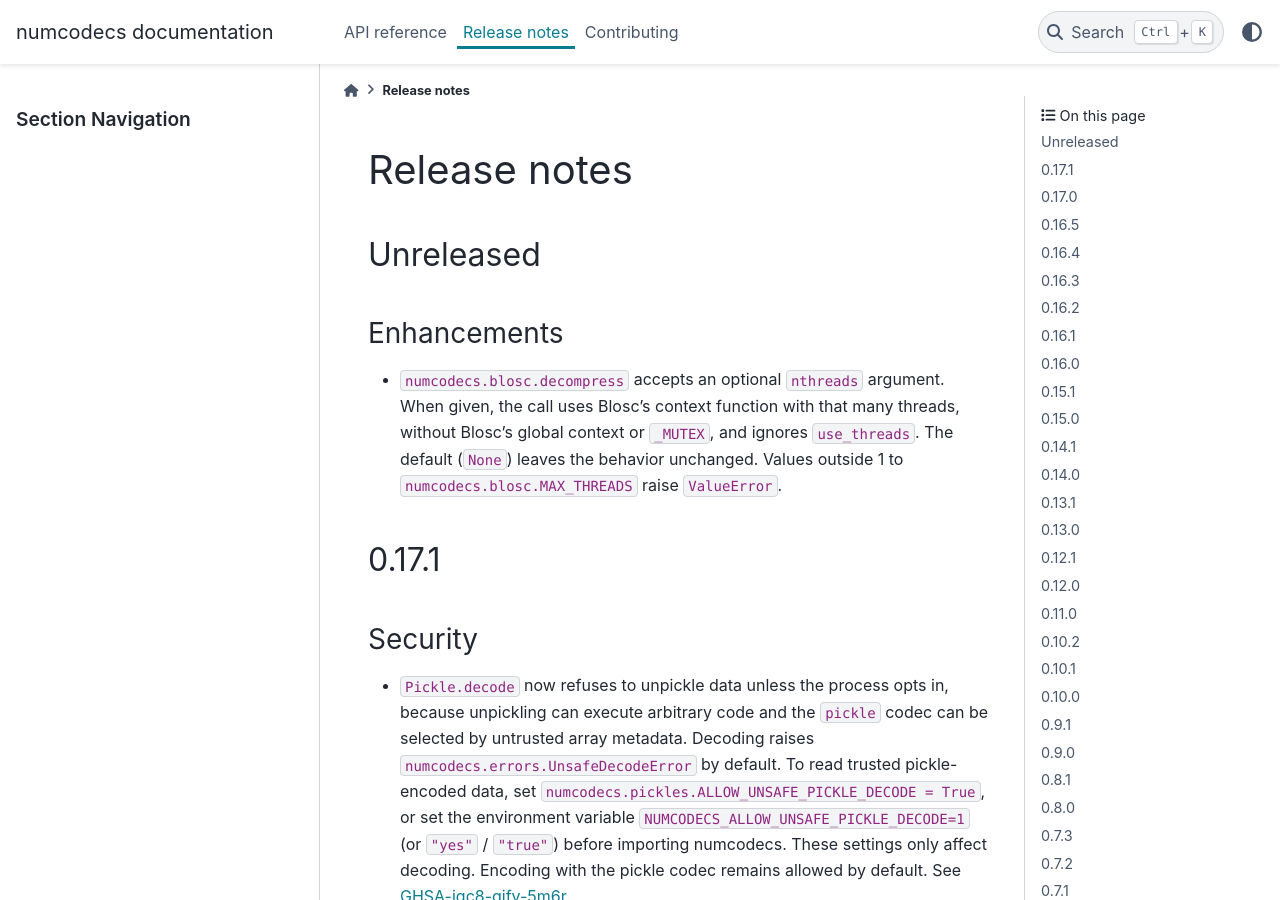
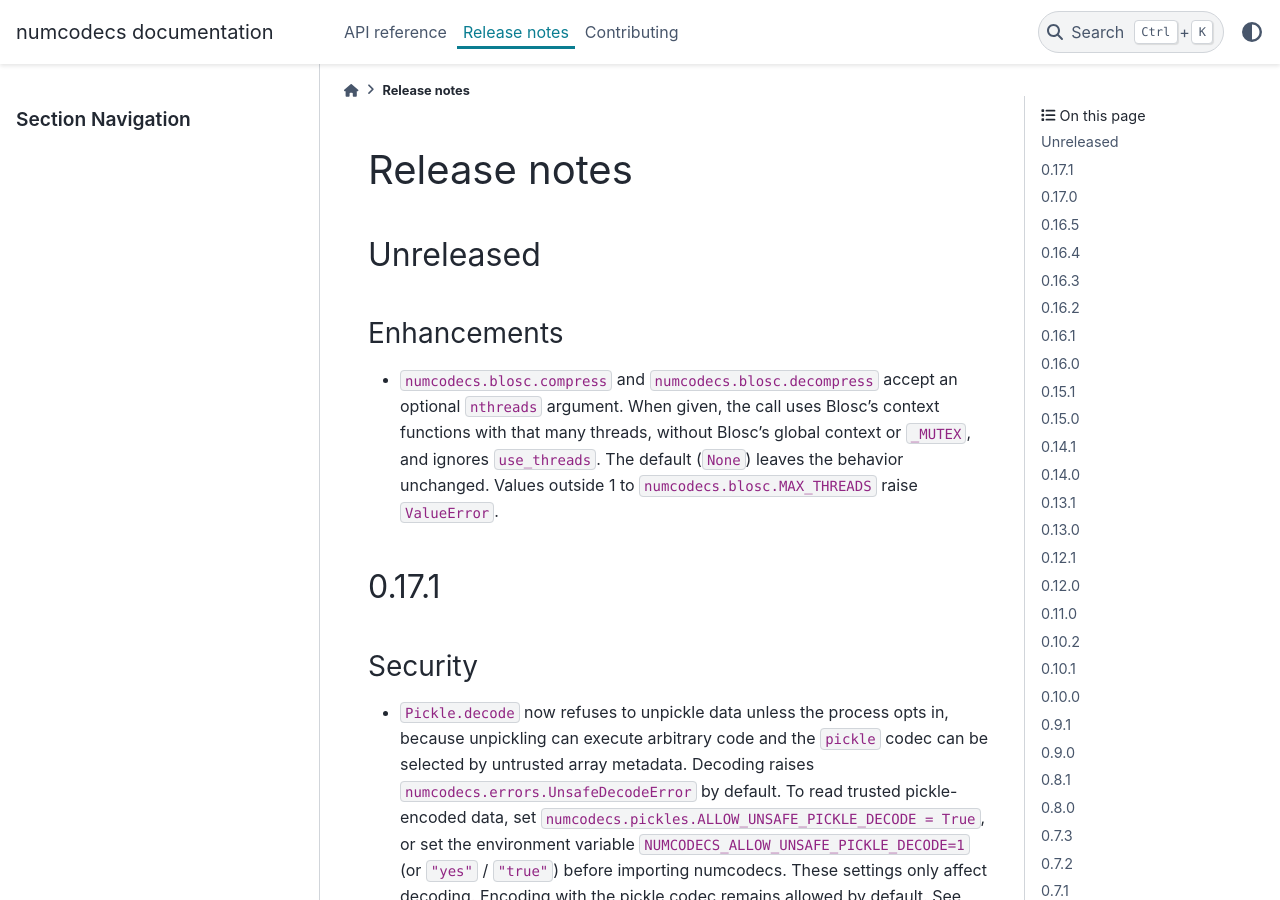
Before and after one commit to zarr-developers/numcodecs, a Sphinx documentation site: the page built from docs/release.md, in a window 1280 px wide and 900 px high. Built offline with Sphinx 7.4.7 and the PyData theme 0.15.4, drawn with Linux system fonts in a browser that asks for light colours; the version number could not be read and is left out.

Commit message:
Add optional nthreads argument to blosc.compress
Same behavior as for decompress: when nthreads is given, compress calls
blosc_compress_ctx with that many threads, without Blosc's global context
or _MUTEX, and ignores use_threads. For a buffer of several blocks and
nthreads above 1 the compressed bytes can differ between calls (the blocks
can appear in a different order); the decompressed data is the same.

```diff
--- a/docs/release.md
+++ b/docs/release.md
@@ -16,10 +16,11 @@
 
 ### Enhancements
 
-* `numcodecs.blosc.decompress` accepts an optional `nthreads` argument. When given, the
-  call uses Blosc's context function with that many threads, without Blosc's global
-  context or `_MUTEX`, and ignores `use_threads`. The default (`None`) leaves the behavior
-  unchanged. Values outside 1 to `numcodecs.blosc.MAX_THREADS` raise `ValueError`.
+* `numcodecs.blosc.compress` and `numcodecs.blosc.decompress` accept an optional
+  `nthreads` argument. When given, the call uses Blosc's context functions with that
+  many threads, without Blosc's global context or `_MUTEX`, and ignores `use_threads`.
+  The default (`None`) leaves the behavior unchanged. Values outside 1 to
+  `numcodecs.blosc.MAX_THREADS` raise `ValueError`.
 
 (release_0.17.1)=
 
```
Also changed, not shown: 2 other files.
